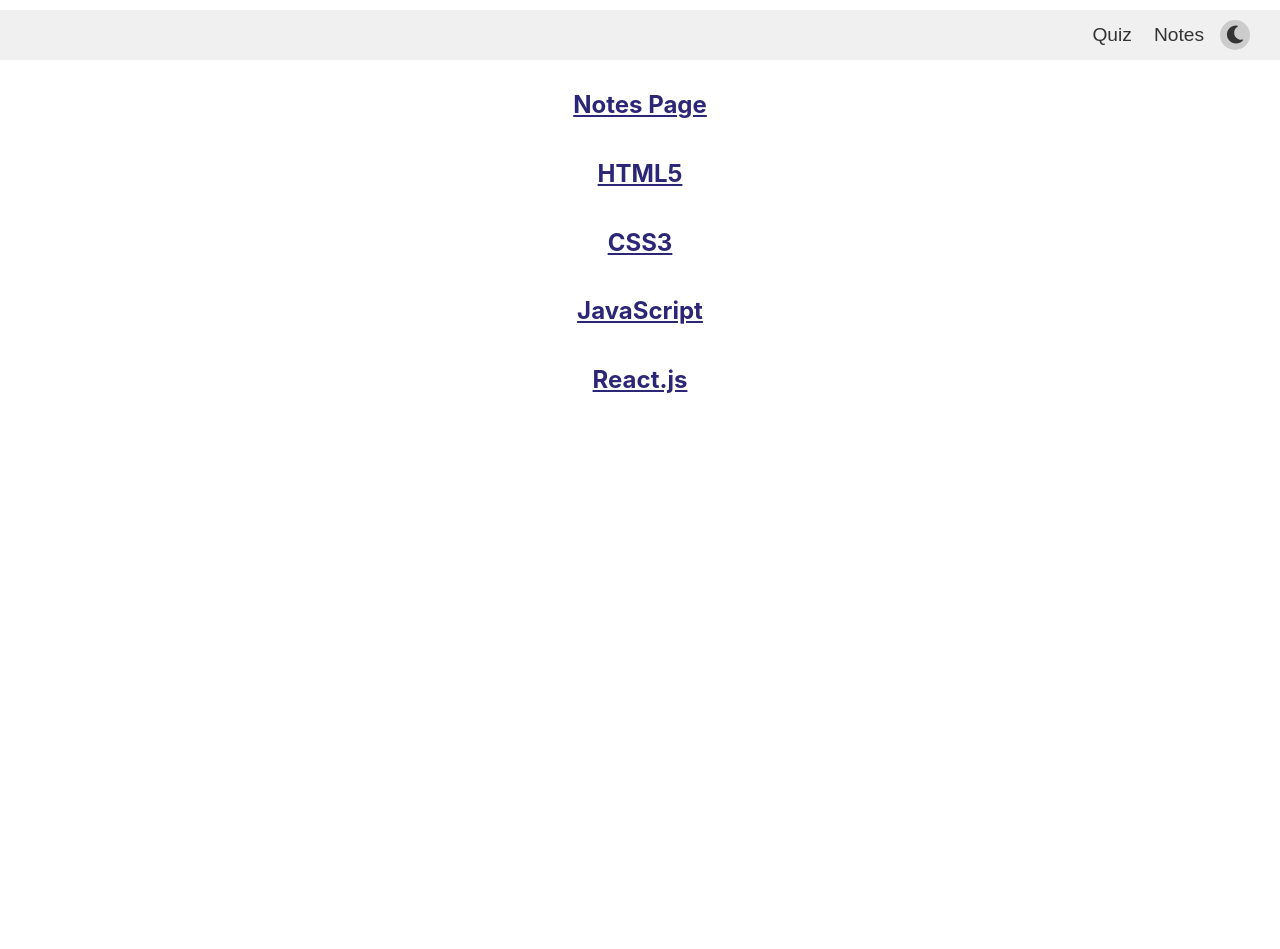
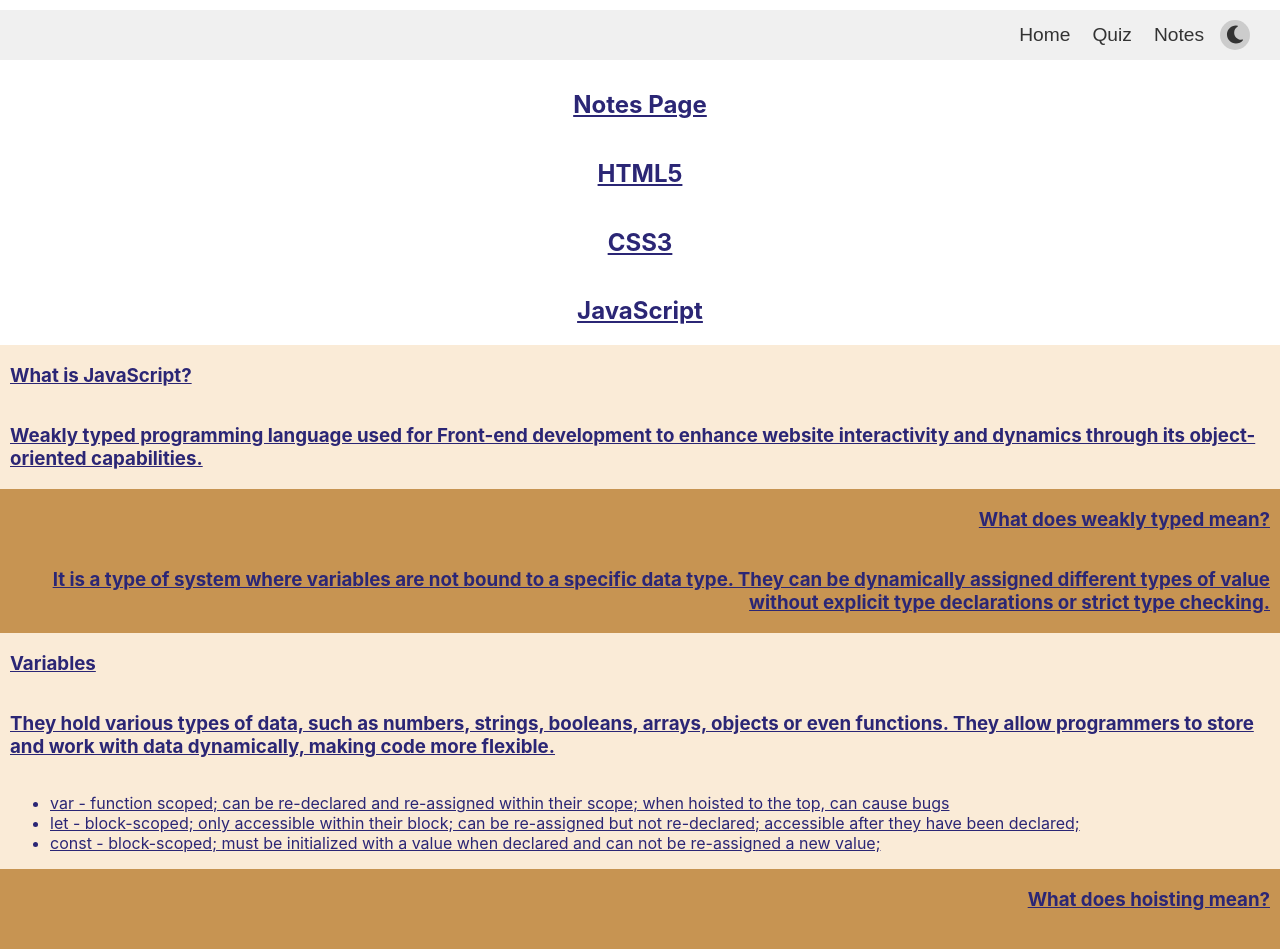
Before and after one commit to annie-uchiha/notes, a React (Create React App) app in the folder quiz-app/: page /notes in a window 1280 px wide. Shown: the top 949 px of the page. Before the commit the page ends 800 px from the top, so only its background shows below. Built offline with nearby package versions, Linux system fonts and the light colour scheme.

Commit message:
adding notes and styling things up

```diff
--- a/quiz-app/src/components/Header.js
+++ b/quiz-app/src/components/Header.js
@@ -13,6 +13,7 @@
   return (
     <header className={`header ${theme}`}>
       <nav className="nav">
+        <button onClick={() => navigate("/home")}>Home</button>
         <button onClick={() => navigate("/quiz")}>Quiz</button>
         <button onClick={() => navigate("/notes")}>Notes</button>
         <button className="theme-toggle" onClick={handleThemeToggle}>
--- a/quiz-app/src/css/Notes.css
+++ b/quiz-app/src/css/Notes.css
@@ -6,3 +6,21 @@
   text-decoration: underline;
   color: rgb(43, 38, 117);
 }
+
+.left-section {
+  background-color: antiquewhite;
+  padding-left: 10px;
+  display: flex;
+  flex-direction: column;
+  text-align: left;
+  text-decoration: none;
+}
+
+.right-section {
+  background-color: rgb(199, 148, 82);
+  padding-right: 10px;
+  display: flex;
+  flex-direction: column;
+  text-align: right;
+  text-decoration: none;
+}
--- a/quiz-app/src/pages/Notes.js
+++ b/quiz-app/src/pages/Notes.js
@@ -13,6 +13,54 @@
       </div>
       <div>
         <h2>JavaScript</h2>
+        <section className="left-section">
+          <h1>What is JavaScript?</h1>
+          <h3>
+            Weakly typed programming language used for Front-end development to
+            enhance website interactivity and dynamics through its
+            object-oriented capabilities.
+          </h3>
+        </section>
+        <section className="right-section">
+          <h1>What does weakly typed mean?</h1>
+          <h3>
+            It is a type of system where variables are not bound to a specific
+            data type. They can be dynamically assigned different types of value
+            without explicit type declarations or strict type checking.
+          </h3>
+        </section>
+        <section className="left-section">
+          <h1>Variables</h1>
+          <h3>
+            They hold various types of data, such as numbers, strings, booleans,
+            arrays, objects or even functions. They allow programmers to store
+            and work with data dynamically, making code more flexible.
+          </h3>
+          <ul>
+            <li>
+              var - function scoped; can be re-declared and re-assigned within
+              their scope; when hoisted to the top, can cause bugs
+            </li>
+            <li>
+              let - block-scoped; only accessible within their block; can be
+              re-assigned but not re-declared; accessible after they have been
+              declared;{" "}
+            </li>
+            <li>
+              const - block-scoped; must be initialized with a value when
+              declared and can not be re-assigned a new value;
+            </li>
+          </ul>
+        </section>
+        <section className="right-section">
+          <h1>What does hoisting mean?</h1>
+          <h3>
+            JS behavior where variables and functions can be declared on the top
+            of their containing scope during compilation phase, before the code
+            is executed. Only var allows you to use the variable before you have
+            declared it.
+          </h3>
+        </section>
       </div>
       <div>
         <h2>React.js</h2>
--- a/quiz-app/src/pages/Notes.scss
+++ b/quiz-app/src/pages/Notes.scss
@@ -6,3 +6,21 @@
   text-decoration: underline;
   color: rgb(43, 38, 117);
 }
+
+.left-section {
+  background-color: antiquewhite;
+  padding-left: 10px;
+  display: flex;
+  flex-direction: column;
+  text-align: left;
+  text-decoration: none;
+}
+
+.right-section {
+  background-color: rgb(199, 148, 82);
+  padding-right: 10px;
+  display: flex;
+  flex-direction: column;
+  text-align: right;
+  text-decoration: none;
+}
```
